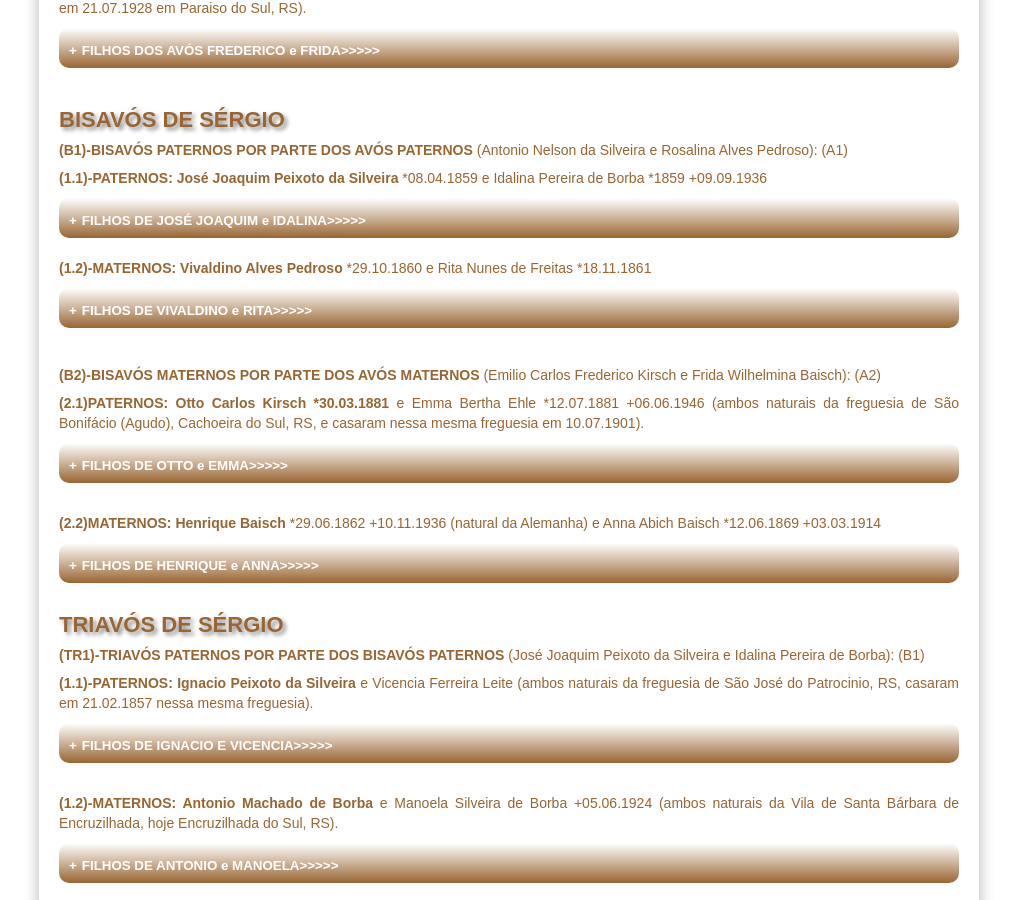
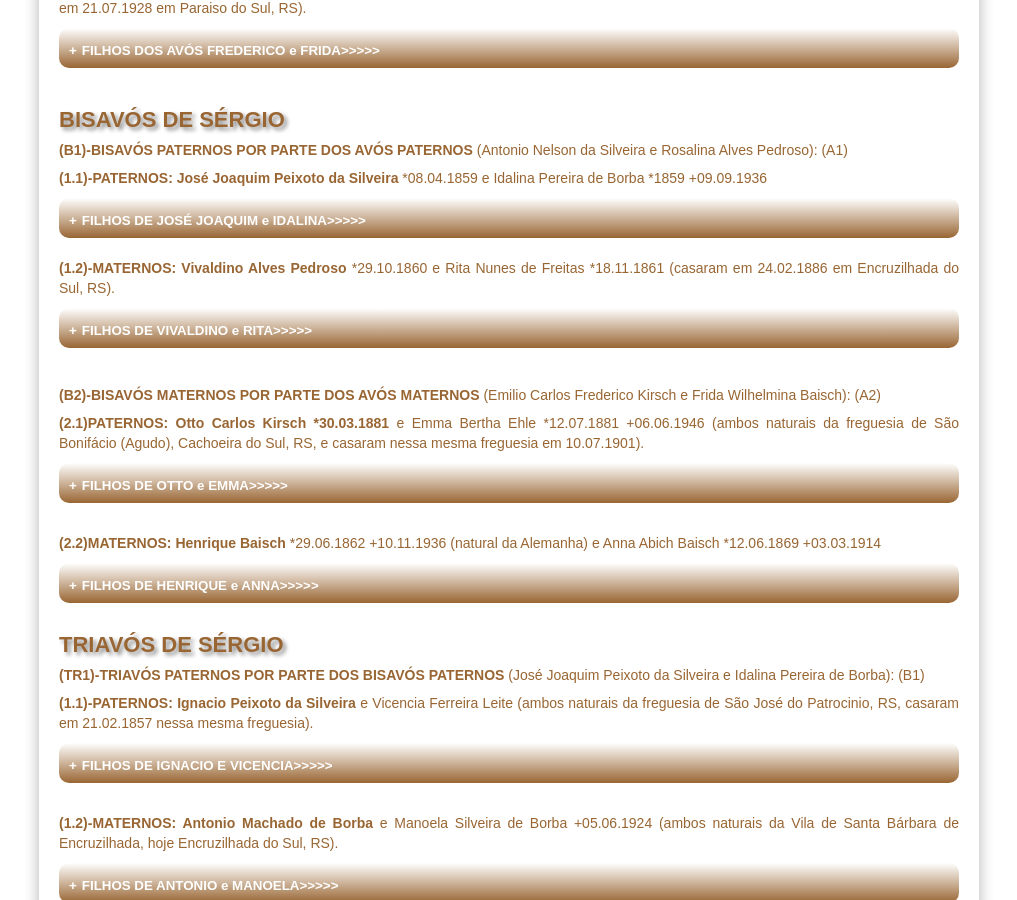
Before and after one commit to claudiovargas1955/claudiovargas1955.github.io, a Jekyll site: the page built from _pages/genealogia-de-sergio-luis-kirsch-da-silveira.html, in a window 1280 px wide and 900 px high, scrolled down 790 px. Shown: the whole window, without its empty margins (131-1148 px from the left). Built offline with Jekyll 4.4.1, drawn with Linux system fonts in a browser that asks for light colours; some web fonts are replaced.

Commit message:
Update genealogia-de-sergio-luis-kirsch-da-silveira.html

```diff
--- a/_pages/genealogia-de-sergio-luis-kirsch-da-silveira.html
+++ b/_pages/genealogia-de-sergio-luis-kirsch-da-silveira.html
@@ -166,7 +166,8 @@ RS).
     <b>(1.1.13)-José Peixoto da Silveira: </b>*10.09.1838 bat.24.09.1839 </details><br>
 
 
-<p><b>(1.2)-MATERNOS: Vivaldino Alves Pedroso </b>*29.10.1860 e Rita Nunes de Freitas *18.11.1861
+<p><b>(1.2)-MATERNOS: Vivaldino Alves Pedroso </b>*29.10.1860 e Rita Nunes de Freitas *18.11.1861 (casaram em 24.02.1886 em
+Encruzilhada do Sul, RS).
 <details><summary><b>FILHOS DE VIVALDINO e RITA>>>>></b></summary><br>
 
   <p><b>(1.2.1)-Isméria Alves Pedroso: </b>*27.02.1887 <br><br>
```
